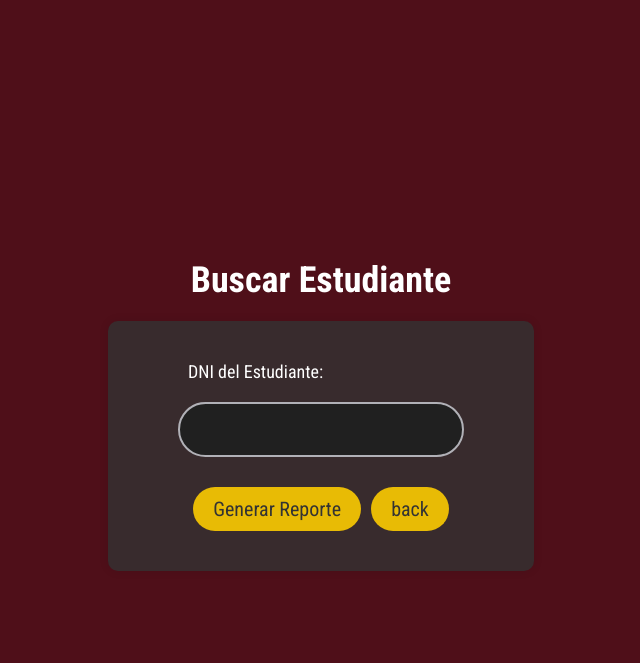
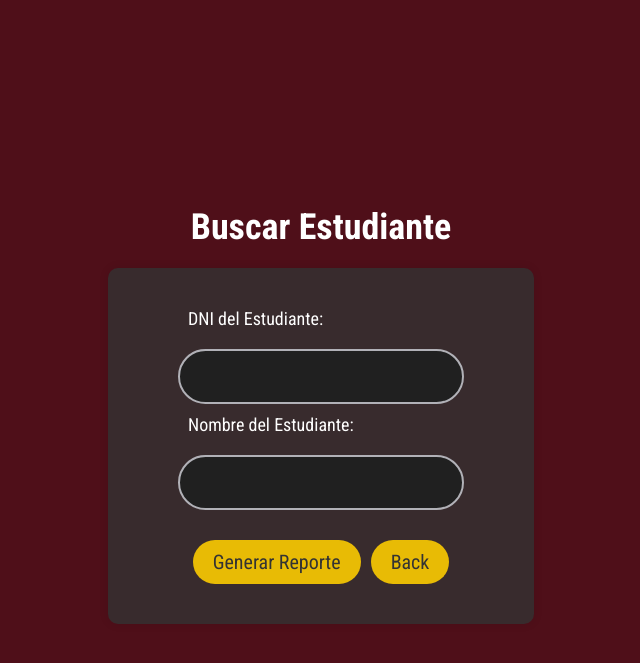
Before and after one commit to Enma0101/Project_FlaskII, a Flask app: page /buscar_estudiante in a window 1280 px wide. Shown: the top 663 px of the page, without its empty margins (319-959 px from the left). Run offline with Flask 3, Linux system fonts and the light colour scheme.

Commit message:
este soy yo cagandola de nuevo

```diff
--- a/app/templates/buscar_estudiante.html
+++ b/app/templates/buscar_estudiante.html
@@ -4,24 +4,25 @@
     <meta charset="UTF-8">
     <meta name="viewport" content="width=device-width, initial-scale=1.0">
     <title>Buscar Estudiante - Wizarding Academy Hub</title>
+    <script src="https://code.jquery.com/jquery-3.6.0.min.js"></script>
     <style>
         @import url('https://fonts.googleapis.com/css2?family=Roboto+Condensed:wght@400;700&display=swap');
         body {
             font-family: 'Roboto Condensed', sans-serif;
-            background-color: #4F0F19; /* Fondo rojo */
-            color: #fff; /* Color de texto blanco */
+            background-color: #4F0F19;
+            color: #fff;
             margin: 0;
             padding: 0;
             display: flex;
             flex-direction: column;
             align-items: center;
-            justify-content: center; /* Centra verticalmente el contenido */
-            min-height: 100vh; /* Mínimo alto de la ventana */
+            justify-content: center;
+            min-height: 100vh;
         }
 
         h1 {
-            font-size: 36px; /* Tamaño del título */
-            margin: 30px 0 20px; /* Márgenes superior e inferior, 30px arriba y 20px abajo */
+            font-size: 36px;
+            margin: 30px 0 20px;
         }
 
         form {
@@ -46,50 +47,57 @@
             border-radius: 500px;
             border: 2px solid #B1B1B7;
             background-color: #202020;
-            color: #666565;
+            color: #dfdede;
             margin-top: 10px;
         }
 
         .button-container {
             display: flex;
-            gap: 10px; /* Espacio entre los botones */
-            margin-top: 20px; /* Espacio superior */
+            gap: 10px;
+            margin-top: 20px;
         }
 
         button, .back-button {
-            background-color: #e8bb05; /* Cambia el color de fondo del botón */
-            color: #333; /* Cambia el color del texto del botón */
+            background-color: #e8bb05;
+            color: #333;
             border: none;
-            padding: 10px 20px; /* Ajusta el padding según sea necesario */
+            padding: 10px 20px;
             border-radius: 100px;
             cursor: pointer;
             transition: background-color 0.5s;
-            font-size: 20px; /* Aumenta el tamaño de la fuente del botón */
+            font-size: 20px;
             font-family: 'Roboto Condensed', sans-serif;
-            text-decoration: none; /* Elimina el subrayado del enlace */
-            display: inline-block; /* Asegura que el enlace se comporte como un botón */
+            text-decoration: none;
+            display: inline-block;
         }
 
         button:hover, .back-button:hover {
-            background-color: #d4a105; /* Fondo del botón al pasar el mouse */
+            background-color: #d4a105;
         }
 
         .alert {
-            background-color: #b8b8b8; /* Gris claro para alertas */
+            background-color: #b8b8b8;
             color: rgb(31, 31, 31);
             padding: 15px;
             margin-bottom: 20px;
             border-radius: 5px;
-            width: 80%; /* Ajusta el ancho de las alertas */
-            max-width: 600px; /* Asegura que la alerta no sea demasiado ancha */
+            width: 80%;
+            max-width: 600px;
             text-align: center;
+        }
+
+        .not-found-message {
+            color: #ff6666;
+            font-size: 14px;
+            margin-top: 5px;
+            display: none;
         }
     </style>
 </head>
 <body>
     <h1>Buscar Estudiante</h1>
 
-    <!-- Mostrar mensajes de alerta -->
+    <div class="container">
         {% with messages = get_flashed_messages(with_categories=true) %}
             {% if messages %}
                 {% for category, message in messages %}
@@ -101,10 +109,47 @@
         <form action="{{ url_for('buscar_estudiante') }}" method="POST">
             <label for="dni_estudiante">DNI del Estudiante:</label>
             <input type="text" id="dni_estudiante" name="dni_estudiante" required>
+
+            <label for="nombre_estudiante">Nombre del Estudiante:</label>
+            <input type="text" id="nombre_estudiante" name="nombre_estudiante" readonly>
+            <span class="not-found-message">Estudiante no encontrado.</span>
+
+            <input type="hidden" id="id_estudiante" name="id_estudiante">
+
             <div class="button-container">
                 <button type="submit">Generar Reporte</button>
-            <a href="{{ url_for('index') }}" class="back-button">back</a>
+                <a href="{{ url_for('index') }}" class="back-button">Back</a>
             </div>
         </form>
+    </div>
+
+    <script>
+    $(document).ready(function() {
+        $('#dni_estudiante').on('input', function() {
+            var dni = $(this).val();
+            if (dni.length >= 6) {  // Asumiendo que el DNI tiene al menos 6 d gitos
+                $.get('/get_estudiante_by_dni/' + dni, function(data) {
+                    if (data.nombre_completo) {
+                        $('#nombre_estudiante').val(data.nombre_completo);
+                        $('#id_estudiante').val(data.id_estudiante);
+                        $('.not-found-message').hide();
+                    } else {
+                        $('#nombre_estudiante').val('');
+                        $('#id_estudiante').val('');
+                        $('.not-found-message').show();
+                    }
+                }).fail(function() {
+                    $('#nombre_estudiante').val('');
+                    $('#id_estudiante').val('');
+                    $('.not-found-message').show();
+                });
+            } else {
+                $('#nombre_estudiante').val('');
+                $('#id_estudiante').val('');
+                $('.not-found-message').hide();
+            }
+        });
+    });
+    </script>
 </body>
 </html>
--- a/app/views_P.py
+++ b/app/views_P.py
@@ -788,13 +788,30 @@ def certificado():
 
 
 #Reportes Estudiantes --- Profesor
-
 @app.route('/buscar_estudiante', methods=['GET', 'POST'])
 def buscar_estudiante():
     if request.method == 'POST':
         dni_estudiante = request.form['dni_estudiante']
         return redirect(url_for('generar_reporte', dni_estudiante=dni_estudiante))
     return render_template('buscar_estudiante.html')
+
+@app.route('/get_estudiante_by_dni/<dni>')
+def get_estudiante_by_dni(dni):
+    conn = get_db()
+    try:
+        cursor = conn.execute('SELECT id_estudiante, nombre, apellido FROM Estudiante WHERE dni_estudiante = ?', (dni,))
+        estudiante = cursor.fetchone()
+        if estudiante:
+            return jsonify({
+                'id_estudiante': estudiante['id_estudiante'],
+                'nombre_completo': f"{estudiante['nombre']} {estudiante['apellido']}"
+            })
+        return jsonify({}), 404
+    except Exception as e:
+        print(f"Error al buscar estudiante: {str(e)}")
+        return jsonify({}), 500
+    finally:
+        conn.close()
 
 @app.route('/generar_reporte/<string:dni_estudiante>', methods=['GET'])
 def generar_reporte(dni_estudiante):
@@ -856,5 +873,6 @@ def generar_reporte(dni_estudiante):
 
 
 
+
 if __name__ == '__main__':
     app.run(debug=True)
```
Lines whose indentation alone changed are shown as unchanged.
